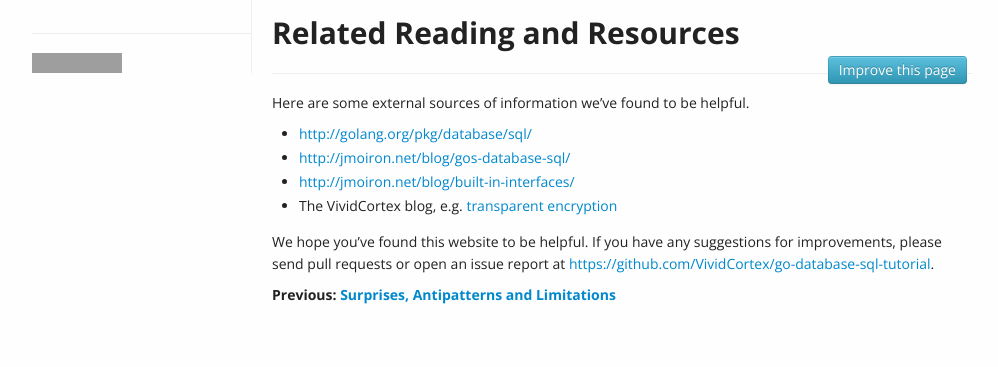
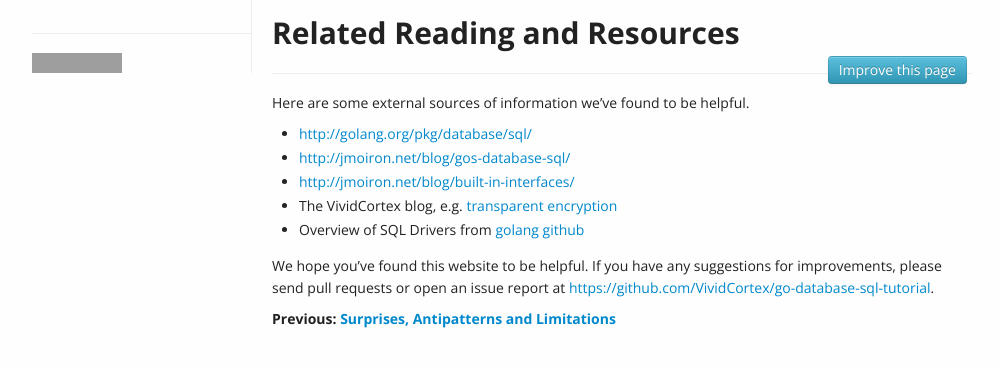
Before and after one commit to VividCortex/go-database-sql-tutorial, a Jekyll site: the page built from references.md, in a window 1280 px wide. Shown: the top 367 px of the page, without its empty margins (138-1136 px from the left). Built offline with Jekyll 4.4.1, drawn with Linux system fonts in a browser that asks for light colours; grey boxes are pictures that could not be loaded.

Commit message:
Update references.md

```diff
--- a/references.md
+++ b/references.md
@@ -9,6 +9,7 @@ Here are some external sources of information we've found to be helpful.
 * [http://jmoiron.net/blog/gos-database-sql/](http://jmoiron.net/blog/gos-database-sql/)
 * [http://jmoiron.net/blog/built-in-interfaces/](http://jmoiron.net/blog/built-in-interfaces/)
 * The VividCortex blog, e.g. [transparent encryption](https://vividcortex.com/blog/2014/11/11/encrypting-data-in-mysql-with-go/)
+* Overview of SQL Drivers from [golang github](https://github.com/golang/go/wiki/SQLDrivers)
 
 We hope you've found this website to be helpful. If you have any suggestions for
 improvements, please send pull requests or open an issue report at
```
